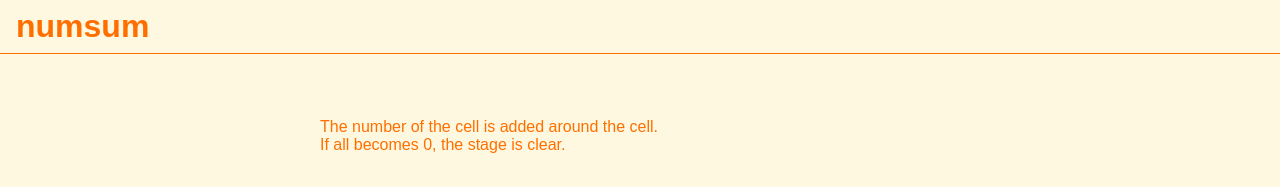
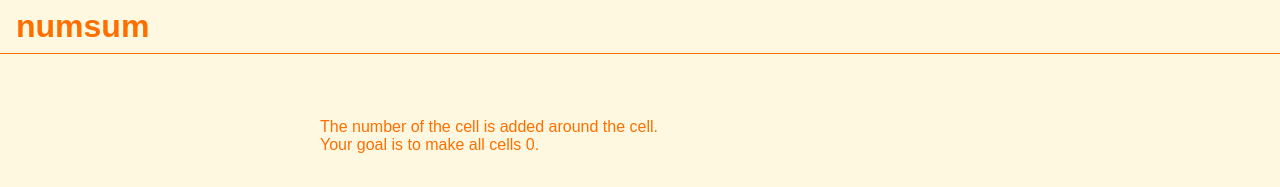
Before and after one commit to tmyksj/numsum, a React (Create React App) app: page / in a window 1280 px wide. Shown: the top 187 px of the page. Built offline with nearby package versions, Linux system fonts and the light colour scheme.

Commit message:
update description

```diff
--- a/src/component/main/MainComponent.tsx
+++ b/src/component/main/MainComponent.tsx
@@ -10,7 +10,7 @@ class MainComponent extends React.Component {
             <main className="MainComponent-main">
                 <p className="MainComponent-main__description">
                     The number of the cell is added around the cell.<br/>
-                    If all becomes 0, the stage is clear.
+                    Your goal is to make all cells 0.
                 </p>
                 <StageComponent/>
             </main>
```
Also changed, not shown: 1 other file (tests, documents, lock files or other folders).
